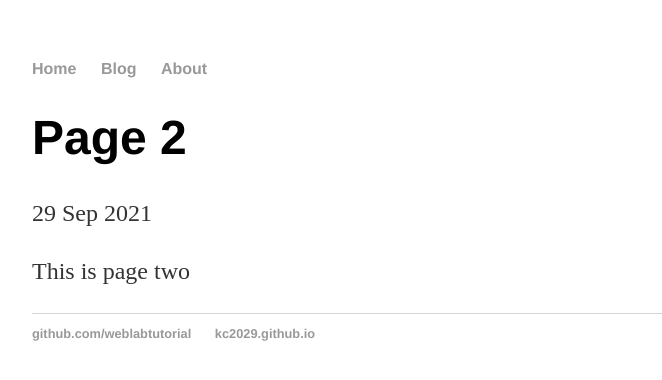
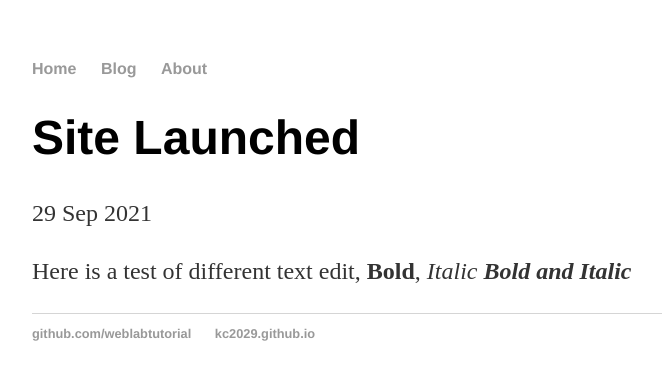
Before and after one commit to kc2029/kc2029.github.io, a Jekyll site: the page built from _posts/2021-09-29-site-launched.md, in a window 1280 px wide. Shown: the top 380 px of the page, without its empty margins (160-822 px from the left). Built offline with Jekyll 4.4.1, drawn with Linux system fonts in a browser that asks for light colours.

Commit message:
Update 2021-09-29-site-launched.md

```diff
--- a/_posts/2021-09-29-site-launched.md
+++ b/_posts/2021-09-29-site-launched.md
@@ -1,7 +1,7 @@
 ---
 layout: post
-title: "Page 2"
+title: "Site Launched "
 date: 2021-09-29
 ---
 
-This is page two
+Here is a test of different text edit, **Bold**, *Italic* ***Bold and Italic***
```
